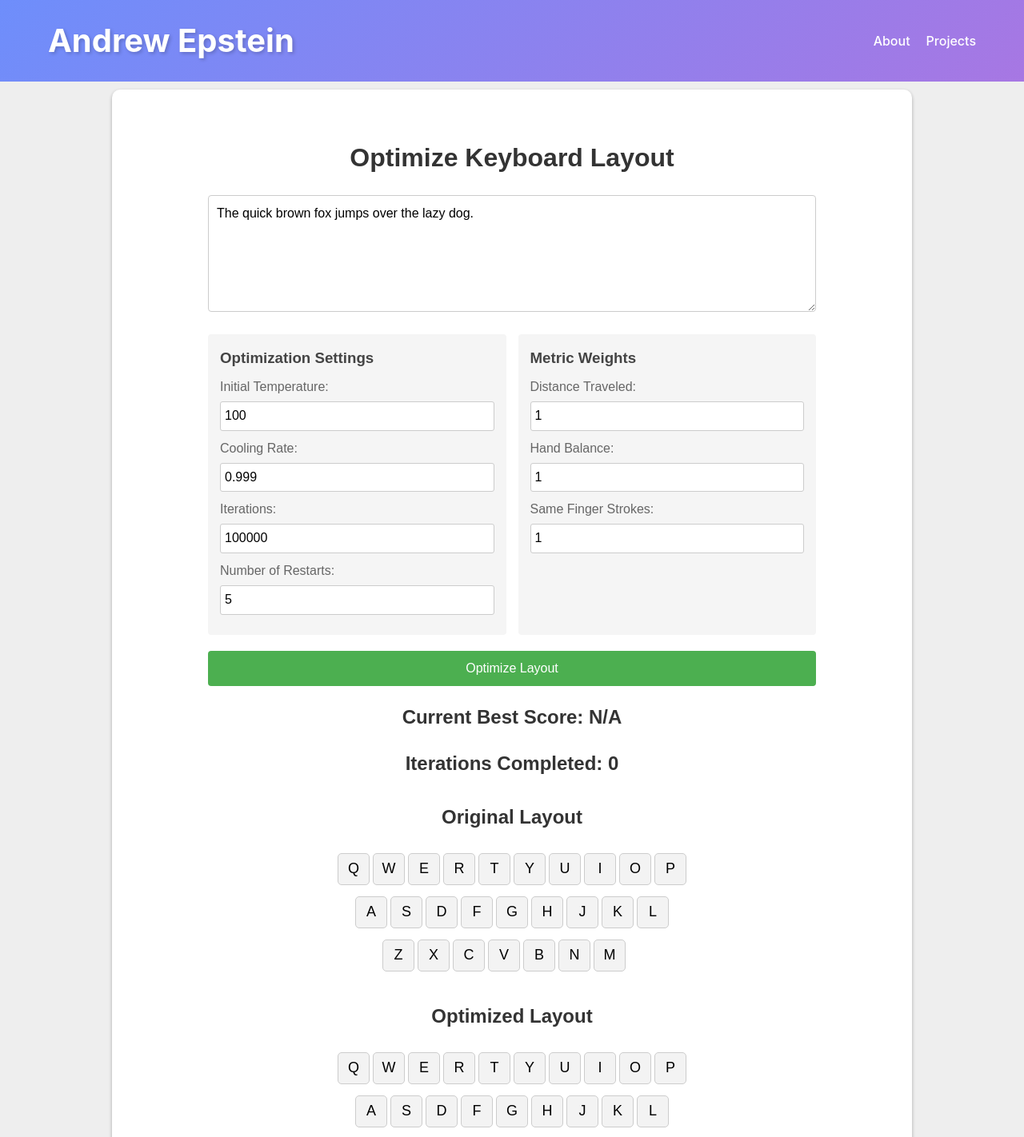
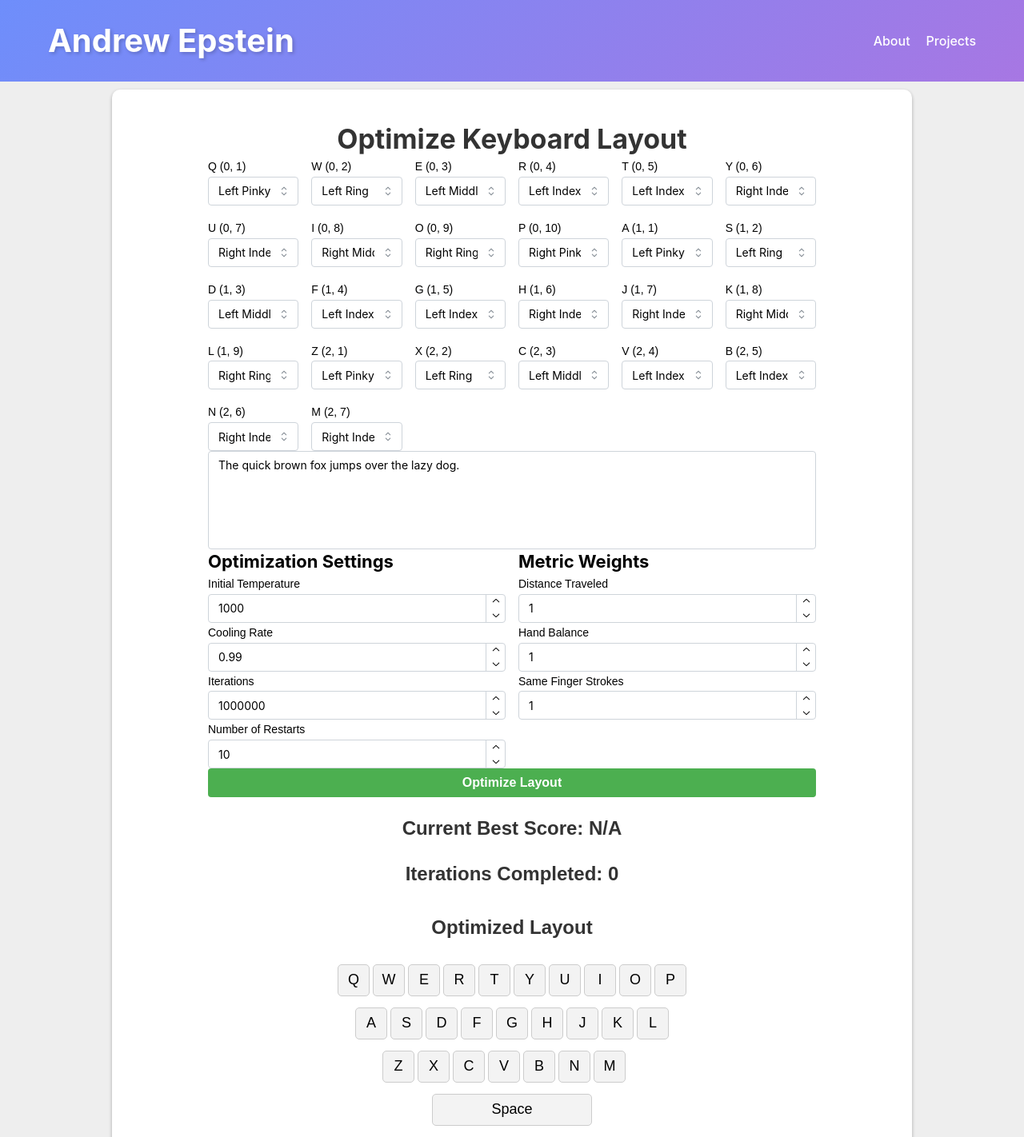
Before and after one commit to Eppie/eppie.github.io, a Next.js app: page /projects/keyboard in a window 1280 px wide. Shown: the top 1422 px of the page at 80% size. Built offline with nearby package versions, Linux system fonts and the light colour scheme.

Commit message:
Add finger assignment component, run prettier

```diff
--- /dev/null
+++ b/components/FingerSelector.tsx
@@ -0,0 +1,89 @@
+import React, { useEffect } from 'react';
+import { Select, Grid } from '@mantine/core';
+
+interface FingerSelectorProps {
+  layout: { [key: string]: [number, number] };
+  fingerAssignments: { [key: string]: string };
+  onFingerAssign: (key: string, finger: string) => void;
+}
+
+const FingerSelector: React.FC<FingerSelectorProps> = ({
+  layout,
+  fingerAssignments,
+  onFingerAssign,
+}) => {
+  const fingers = [
+    'Left Pinky',
+    'Left Ring',
+    'Left Middle',
+    'Left Index',
+    'Left Thumb',
+    'Right Thumb',
+    'Right Index',
+    'Right Middle',
+    'Right Ring',
+    'Right Pinky',
+  ];
+
+  const defaultFingerAssignments: { [key: string]: string } = {
+    Q: 'Left Pinky',
+    A: 'Left Pinky',
+    Z: 'Left Pinky',
+    W: 'Left Ring',
+    S: 'Left Ring',
+    X: 'Left Ring',
+    E: 'Left Middle',
+    D: 'Left Middle',
+    C: 'Left Middle',
+    R: 'Left Index',
+    F: 'Left Index',
+    V: 'Left Index',
+    T: 'Left Index',
+    G: 'Left Index',
+    B: 'Left Index',
+    Y: 'Right Index',
+    H: 'Right Index',
+    N: 'Right Index',
+    U: 'Right Index',
+    J: 'Right Index',
+    M: 'Right Index',
+    I: 'Right Middle',
+    K: 'Right Middle',
+    ',': 'Right Middle',
+    O: 'Right Ring',
+    L: 'Right Ring',
+    '.': 'Right Ring',
+    P: 'Right Pinky',
+    ';': 'Right Pinky',
+    '/': 'Right Pinky',
+    ' ': 'Right Thumb',
+  };
+
+  useEffect(() => {
+    // Set default finger assignments if not already set
+    Object.entries(layout).forEach(([key]) => {
+      if (!fingerAssignments[key] && defaultFingerAssignments[key]) {
+        onFingerAssign(key, defaultFingerAssignments[key]);
+      }
+    });
+  }, [layout, fingerAssignments, onFingerAssign]);
+
+  return (
+    <Grid>
+      {Object.entries(layout).map(([key, [row, col]]) => (
+        <Grid.Col span={2} key={key}>
+          <Select
+            label={`${key} (${row}, ${col})`}
+            data={fingers.map((finger) => ({ value: finger, label: finger }))}
+            value={
+              fingerAssignments[key] || defaultFingerAssignments[key] || ''
+            }
+            onChange={(value) => onFingerAssign(key, value || '')}
+          />
+        </Grid.Col>
+      ))}
+    </Grid>
+  );
+};
+
+export default FingerSelector;
--- a/components/Keyboard.tsx
+++ b/components/Keyboard.tsx
@@ -3,10 +3,12 @@ import styles from '../styles/Keyboard.module.css';
 
 interface KeyboardProps {
   layout: string;
+  highlightedKeys: Set<string>;
 }
 
 const Keyboard: React.FC<KeyboardProps> = ({
   layout = 'qwertyuiopasdfghjklzxcvbnm',
+  highlightedKeys,
 }) => {
   const [prevLayout, setPrevLayout] = useState<string>('');
   const [updatedKeys, setUpdatedKeys] = useState<Set<string>>(new Set());
@@ -47,7 +49,7 @@ const Keyboard: React.FC<KeyboardProps> = ({
         {rows[0].map((key, index) => (
           <div
             key={index}
-            className={`${styles.key} ${updatedKeys.has(key) ? styles.updated : ''}`}
+            className={`${styles.key} ${updatedKeys.has(key) ? styles.updated : ''} ${highlightedKeys.has(key) ? styles.highlighted : ''}`}
           >
             {key.toUpperCase()}
           </div>
@@ -58,7 +60,7 @@ const Keyboard: React.FC<KeyboardProps> = ({
         {rows[1].map((key, index) => (
           <div
             key={index}
-            className={`${styles.key} ${updatedKeys.has(key) ? styles.updated : ''}`}
+            className={`${styles.key} ${updatedKeys.has(key) ? styles.updated : ''} ${highlightedKeys.has(key) ? styles.highlighted : ''}`}
           >
             {key.toUpperCase()}
           </div>
@@ -70,13 +72,20 @@ const Keyboard: React.FC<KeyboardProps> = ({
         {rows[2].map((key, index) => (
           <div
             key={index}
-            className={`${styles.key} ${updatedKeys.has(key) ? styles.updated : ''}`}
+            className={`${styles.key} ${updatedKeys.has(key) ? styles.updated : ''} ${highlightedKeys.has(key) ? styles.highlighted : ''}`}
           >
             {key.toUpperCase()}
           </div>
         ))}
         <div className={`${styles.spacer} ${styles.rowThree}`}></div>
       </div>
+      <div className={styles.keyboardRow}>
+        <div
+          className={`${styles.key} ${styles.spacebar} ${highlightedKeys.has(' ') ? styles.highlighted : ''}`}
+        >
+          Space
+        </div>
+      </div>
     </div>
   );
 };
--- a/pages/projects/keyboard.tsx
+++ b/pages/projects/keyboard.tsx
@@ -1,7 +1,16 @@
 import React, { useState, useEffect, useRef } from 'react';
+import {
+  NumberInput,
+  Textarea,
+  Button,
+  Grid,
+  Title,
+  Container,
+} from '@mantine/core';
 import Keyboard from '../../components/Keyboard';
 import { Layout } from '../../types/types';
 import styles from '../../styles/KeyboardOptimizer.module.css';
+import FingerSelector from '../../components/FingerSelector';
 
 const KeyboardPage: React.FC = () => {
   const qwertyLayout: Layout = {
@@ -42,14 +51,22 @@ const KeyboardPage: React.FC = () => {
   const [iterationCount, setIterationCount] = useState<number>(0);
   const workerRef = useRef<Worker>();
 
-  const [initialTemperature, setInitialTemperature] = useState<number>(100);
-  const [coolingRate, setCoolingRate] = useState<number>(0.999);
-  const [iterations, setIterations] = useState<number>(100000);
-  const [numRestarts, setNumRestarts] = useState<number>(5);
+  const [initialTemperature, setInitialTemperature] = useState<number>(1000);
+  const [coolingRate, setCoolingRate] = useState<number>(0.99);
+  const [iterations, setIterations] = useState<number>(1000000);
+  const [numRestarts, setNumRestarts] = useState<number>(10);
 
   const [distanceWeight, setDistanceWeight] = useState<number>(1);
   const [handBalanceWeight, setHandBalanceWeight] = useState<number>(1);
   const [sameFingerWeight, setSameFingerWeight] = useState<number>(1);
+
+  const [fingerAssignments, setFingerAssignments] = useState<{
+    [key: string]: string;
+  }>({});
+
+  const [highlightedKeys, setHighlightedKeys] = useState<Set<string>>(
+    new Set()
+  );
 
   useEffect(() => {
     const worker = new Worker(
@@ -72,29 +89,39 @@ const KeyboardPage: React.FC = () => {
   const handleChangeText = (
     event: React.ChangeEvent<HTMLTextAreaElement>
   ): void => {
-    setText(event.target.value);
+    const newText = event.target.value;
+    setText(newText);
+    const lastChar = newText.slice(-1).toUpperCase();
+    setHighlightedKeys(new Set([lastChar]));
+    setTimeout(() => setHighlightedKeys(new Set()), 200);
+  };
+
+  const handleFingerAssign = (key: string, finger: string) => {
+    setFingerAssignments((prev) => ({ ...prev, [key]: finger }));
   };
 
   const handleOptimize = (): void => {
     setIterationCount(0);
     workerRef.current?.postMessage({
-      layout,
+      layout: { ...layout, ' ': [3, 5] }, // Add spacebar to layout
       text,
       initialTemperature,
       coolingRate,
       iterations,
       numRestarts,
       weights: {
-        // Add this object with the weights
         distance: distanceWeight,
         handBalance: handBalanceWeight,
         sameFinger: sameFingerWeight,
       },
+      fingerAssignments: { ...fingerAssignments, ' ': 'Right Thumb' }, // Add spacebar to finger assignments
     });
   };
 
   const layoutToString = (layout: Layout): string => {
-    const keys = Object.keys(layout).sort((a, b) => {
+    const keys = Object.keys(layout)
+      .filter((key) => key !== ' ') // Exclude spacebar from sorting
+      .sort((a, b) => {
         const [rowA, colA] = layout[a];
         const [rowB, colB] = layout[b];
         return rowA !== rowB ? rowA - rowB : colA - colB;
@@ -102,94 +129,83 @@ const KeyboardPage: React.FC = () => {
     return keys.map((key) => key.toUpperCase()).join('');
   };
 
+  // New function to ensure the layout is valid
+  const ensureValidLayout = (layout: Layout | null): Layout => {
+    if (!layout) return qwertyLayout;
+    const validLayout = { ...layout };
+    if (!validLayout[' ']) {
+      validLayout[' '] = [3, 5]; // Add spacebar if it's missing
+    }
+    return validLayout;
+  };
+
   return (
-    <div className={styles.container}>
-      <h1 className={styles.title}>Optimize Keyboard Layout</h1>
-      <textarea
-        className={styles.textArea}
+    <Container className={styles.container}>
+      <Title order={1} className={styles.title}>
+        Optimize Keyboard Layout
+      </Title>
+      <FingerSelector
+        layout={layout}
+        fingerAssignments={fingerAssignments}
+        onFingerAssign={handleFingerAssign}
+      />
+      <Textarea
         value={text}
         onChange={handleChangeText}
-        rows={5}
         placeholder='Enter text to optimize for...'
+        autosize
+        minRows={5}
       />
-      <div className={styles.settingsGrid}>
-        <div className={styles.settingGroup}>
-          <h3>Optimization Settings</h3>
-          <div className={styles.inputGroup}>
-            <label htmlFor='initialTemp'>Initial Temperature:</label>
-            <input
-              id='initialTemp'
-              type='number'
+      <Grid>
+        <Grid.Col span={6}>
+          <Title order={3}>Optimization Settings</Title>
+          <NumberInput
+            label='Initial Temperature'
             value={initialTemperature}
-              onChange={(e) => setInitialTemperature(Number(e.target.value))}
+            onChange={(value) => setInitialTemperature(Number(value))}
           />
-          </div>
-          <div className={styles.inputGroup}>
-            <label htmlFor='coolingRate'>Cooling Rate:</label>
-            <input
-              id='coolingRate'
-              type='number'
-              step='0.0001'
+          <NumberInput
+            label='Cooling Rate'
             value={coolingRate}
-              onChange={(e) => setCoolingRate(Number(e.target.value))}
+            onChange={(value) => setCoolingRate(Number(value))}
+            step={0.0001}
           />
-          </div>
-          <div className={styles.inputGroup}>
-            <label htmlFor='iterations'>Iterations:</label>
-            <input
-              id='iterations'
-              type='number'
+          <NumberInput
+            label='Iterations'
             value={iterations}
-              onChange={(e) => setIterations(Number(e.target.value))}
+            onChange={(value) => setIterations(Number(value))}
           />
-          </div>
-          <div className={styles.inputGroup}>
-            <label htmlFor='restarts'>Number of Restarts:</label>
-            <input
-              id='restarts'
-              type='number'
+          <NumberInput
+            label='Number of Restarts'
             value={numRestarts}
-              onChange={(e) => setNumRestarts(Number(e.target.value))}
+            onChange={(value) => setNumRestarts(Number(value))}
           />
-          </div>
-        </div>
-        <div className={styles.settingGroup}>
-          <h3>Metric Weights</h3>
-          <div className={styles.inputGroup}>
-            <label htmlFor='distanceWeight'>Distance Traveled:</label>
-            <input
-              id='distanceWeight'
-              type='number'
-              step='0.1'
+        </Grid.Col>
+        <Grid.Col span={6}>
+          <Title order={3}>Metric Weights</Title>
+          <NumberInput
+            label='Distance Traveled'
             value={distanceWeight}
-              onChange={(e) => setDistanceWeight(Number(e.target.value))}
+            onChange={(value) => setDistanceWeight(Number(value))}
+            step={0.1}
           />
-          </div>
-          <div className={styles.inputGroup}>
-            <label htmlFor='handBalanceWeight'>Hand Balance:</label>
-            <input
-              id='handBalanceWeight'
-              type='number'
-              step='0.1'
+          <NumberInput
+            label='Hand Balance'
             value={handBalanceWeight}
-              onChange={(e) => setHandBalanceWeight(Number(e.target.value))}
+            onChange={(value) => setHandBalanceWeight(Number(value))}
+            step={0.1}
           />
-          </div>
-          <div className={styles.inputGroup}>
-            <label htmlFor='sameFingerWeight'>Same Finger Strokes:</label>
-            <input
-              id='sameFingerWeight'
-              type='number'
-              step='0.1'
+          <NumberInput
+            label='Same Finger Strokes'
             value={sameFingerWeight}
-              onChange={(e) => setSameFingerWeight(Number(e.target.value))}
+            onChange={(value) => setSameFingerWeight(Number(value))}
+            step={0.1}
           />
-          </div>
-        </div>
-      </div>
-      <button className={styles.button} onClick={handleOptimize}>
+        </Grid.Col>
+      </Grid>
+      <Button className={styles.button} onClick={handleOptimize}>
         Optimize Layout
-      </button>
+      </Button>
       <div className={styles.results}>
         <h2>
           Current Best Score:{' '}
@@ -200,14 +216,13 @@ const KeyboardPage: React.FC = () => {
         <h2>Iterations Completed: {iterationCount.toLocaleString()}</h2>
       </div>
       <div className={styles.keyboardContainer}>
-        <h2>Original Layout</h2>
-        <Keyboard layout={layoutToString(layout)} />
+        <h2>Optimized Layout</h2>
+        <Keyboard
+          layout={layoutToString(ensureValidLayout(optimizedLayout || layout))}
+          highlightedKeys={highlightedKeys}
+        />
       </div>
-      <div className={styles.keyboardContainer}>
-        <h2>Optimized Layout</h2>
-        <Keyboard layout={layoutToString(optimizedLayout || layout)} />
-      </div>
-    </div>
+    </Container>
   );
 };
 
--- a/public/optimizeWorker.js
+++ b/public/optimizeWorker.js
@@ -1,4 +1,4 @@
-const evaluateKeyboardLayout = (layout, text) => {
+const evaluateKeyboardLayout = (layout, text, fingerAssignments) => {
   const metrics = {
     totalStrokes: 0,
     fingerAlternations: 0,
@@ -16,7 +16,8 @@ const evaluateKeyboardLayout = (layout, text) => {
       const [row, col] = layout[char];
       metrics.totalStrokes += 1;
 
-      const currentFinger = col < 5 ? 'left' : 'right';
+      const currentFinger =
+        fingerAssignments[char] || (col < 5 ? 'left' : 'right');
 
       if (prevFinger !== null) {
         if (currentFinger !== prevFinger) {
@@ -31,9 +32,9 @@ const evaluateKeyboardLayout = (layout, text) => {
         }
       }
 
-      if (currentFinger === 'left') {
+      if (currentFinger.startsWith('Left')) {
         metrics.leftHandStrokes += 1;
-      } else {
+      } else if (currentFinger.startsWith('Right')) {
         metrics.rightHandStrokes += 1;
       }
 
@@ -64,7 +65,8 @@ const optimizeLayout = (
   coolingRate = 0.999,
   iterations = 100000,
   numRestarts = 5,
-  weights
+  weights,
+  fingerAssignments
 ) => {
   let bestLayoutOverall = null;
   let bestMetricOverall = Infinity;
@@ -72,10 +74,6 @@ const optimizeLayout = (
 
   for (let i = 0; i < numRestarts; i++) {
     let initialLayout = { ...layout };
-    // let keys = Object.keys(initialLayout);
-    // keys.sort(() => Math.random() - 0.5);
-    // initialLayout = keys.reduce((acc, key, index) => ({ ...acc, [key]: initialLayout[key] }), {});
-
     let bestLayout = initialLayout;
     let bestMetric = Infinity;
     let temperature = initialTemperature;
@@ -83,7 +81,11 @@ const optimizeLayout = (
 
     for (let j = 0; j < iterations; j++) {
       let tweakedLayout = tweakLayout({ ...bestLayout });
-      const metrics = evaluateKeyboardLayout(tweakedLayout, text);
+      const metrics = evaluateKeyboardLayout(
+        tweakedLayout,
+        text,
+        fingerAssignments
+      );
       const overallMetric =
         weights.distance * metrics.distanceTraveled +
         weights.handBalance *
@@ -108,16 +110,9 @@ const optimizeLayout = (
         }
       }
 
-      // temperature = Math.max(temperature, 1);
-
       if (j % 1000 === 0) {
         temperature *= coolingRate;
         const acceptanceRate = acceptanceCount / 1000;
-        // if (acceptanceRate < 0.1) {
-        // temperature += 1000;
-        // } else if (acceptanceRate > 0.5) {
-        // temperature -= 100;
-        // }
         acceptanceCount = 0;
         iterationsCompleted += 1000;
         console.log(
@@ -149,6 +144,7 @@ onmessage = (e) => {
     iterations,
     numRestarts,
     weights,
+    fingerAssignments,
   } = e.data;
   const result = optimizeLayout(
     layout,
@@ -157,7 +153,8 @@ onmessage = (e) => {
     coolingRate,
     iterations,
     numRestarts,
-    weights
+    weights,
+    fingerAssignments
   );
   postMessage({
     type: 'result',
--- a/styles/Keyboard.module.css
+++ b/styles/Keyboard.module.css
@@ -33,6 +33,11 @@
   transform: scale(1.1); /* Slightly enlarge */
 }
 
+.key.highlighted {
+  background-color: #4caf50;
+  color: white;
+}
+
 .spacer {
   width: 20px;
   height: 40px;
@@ -49,3 +54,7 @@
 .spacer.rowThree {
   width: 50px;
 }
+
+.spacebar {
+  width: 200px;
+}
--- a/styles/KeyboardOptimizer.module.css
+++ b/styles/KeyboardOptimizer.module.css
@@ -8,15 +8,6 @@
 .title {
   text-align: center;
   color: #333;
-}
-
-.textArea {
-  width: 100%;
-  padding: 10px;
-  margin-bottom: 20px;
-  border: 1px solid #ccc;
-  border-radius: 4px;
-  resize: vertical;
 }
 
 .settingsGrid {
```
Also changed, not shown: 1 other file (tests, documents, lock files or other folders). Lines whose indentation alone changed are shown as unchanged.
